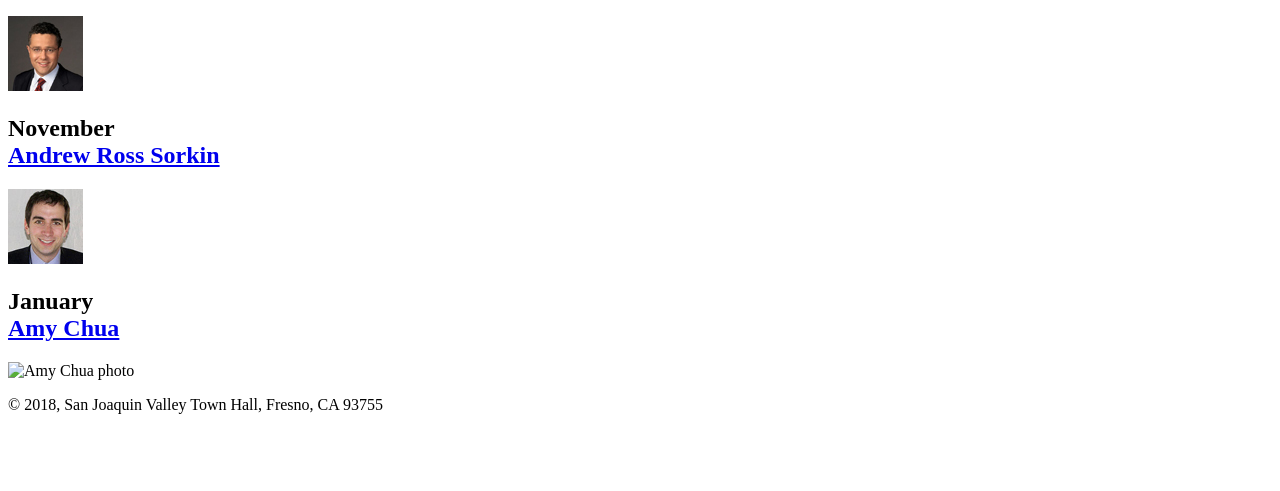
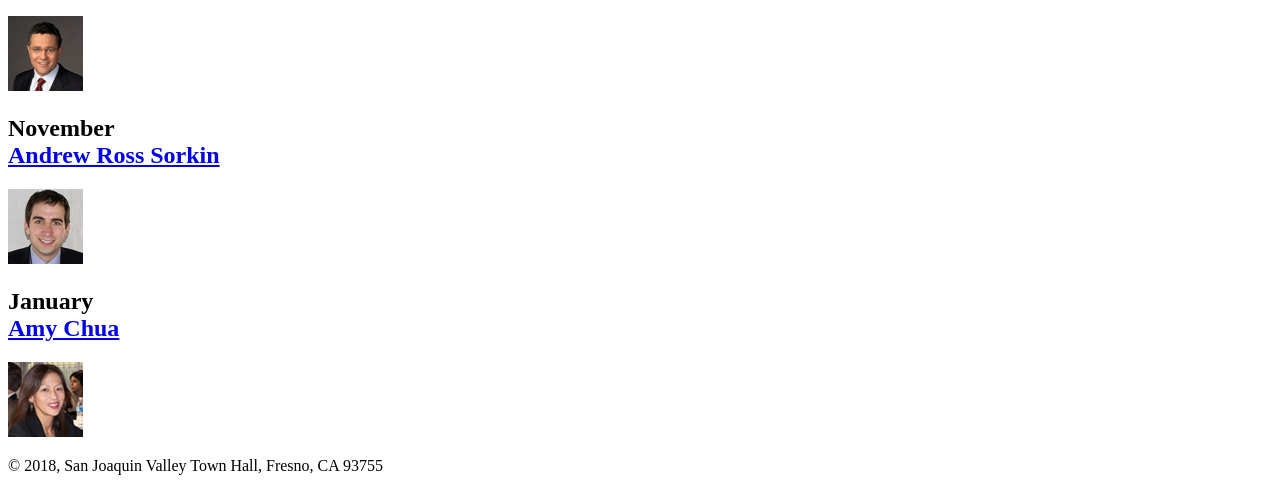
Before and after one commit to melodyc86/A08, a plain HTML site: page index.html in a window 1280 px wide. Shown: the part 580-1071 px from the top of the page. Before the commit the page ends 1010 px from the top, so only its background shows below. Drawn offline with Linux system fonts and the light colour scheme.

Commit message:
Update index.html

```diff
--- a/index.html
+++ b/index.html
@@ -38,7 +38,7 @@
 		<img src="images/speakers/sorkin75.jpg" alt="Andrew Ross Sorkin photo">
 
 		<h2>January<br><a href="speakers/chua.html">Amy Chua</a></h2>
-		<img src="images/speakrs/chua75.jpg" alt="Amy Chua photo">
+		<img src="images/speakers/chua75.jpg" alt="Amy Chua photo">
 	</main>
 	<footer>
 		<p>&copy; 2018, San Joaquin Valley Town Hall, Fresno, CA 93755</p>
```
